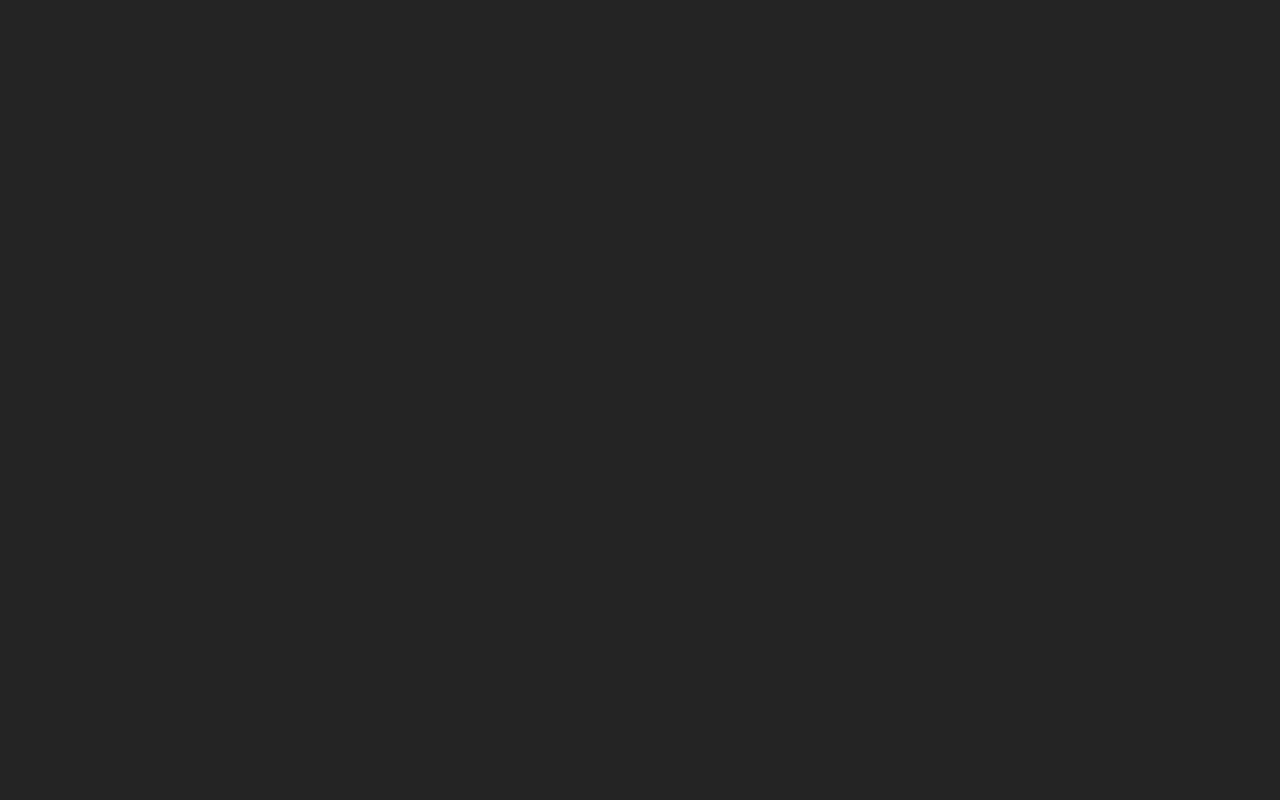
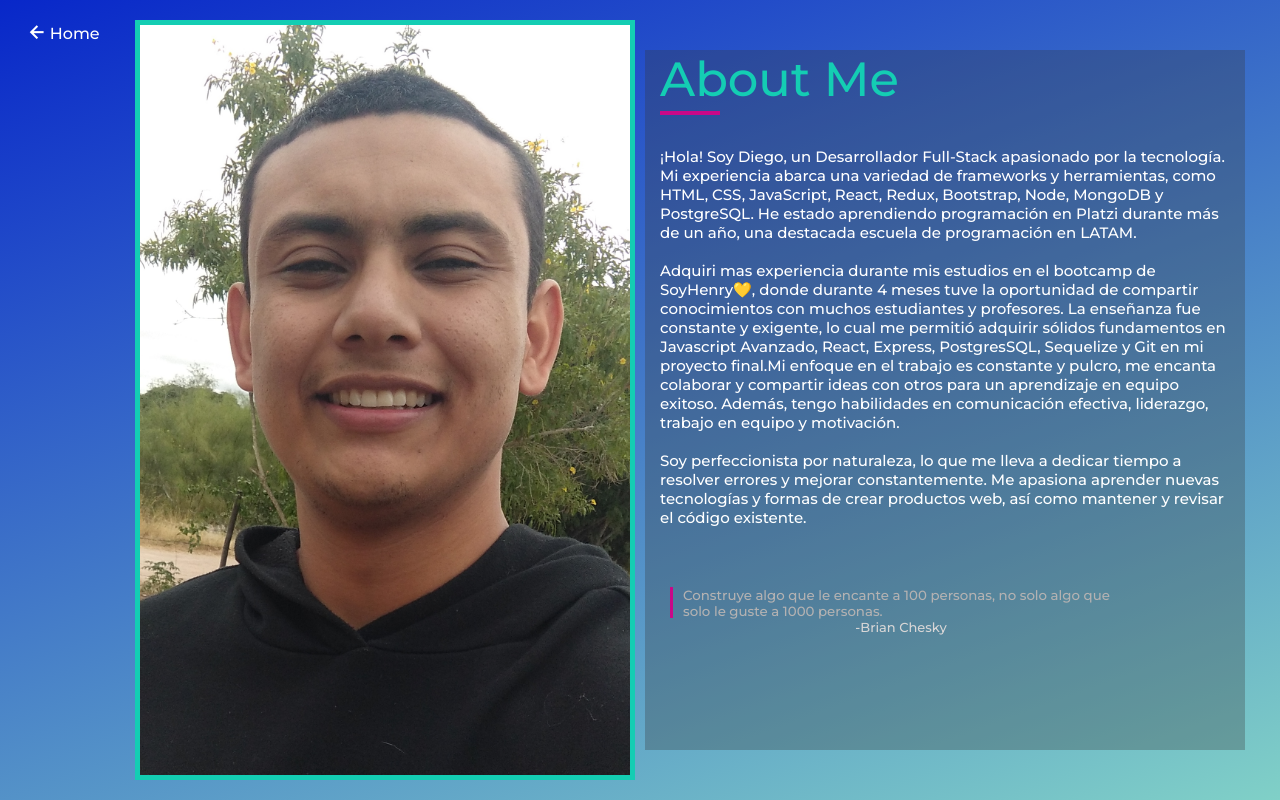
Before and after one commit to diegohansselperez/MyPortfolio, a React (Vite) app: page /aboutme in a window 1280 px wide. Before the commit this address had no page. Built offline with nearby package versions, Linux system fonts and the light colour scheme.

Commit message:
fixed About me

```diff
--- a/src/App.jsx
+++ b/src/App.jsx
@@ -1,10 +1,12 @@
 import { Route, Routes } from "react-router-dom";
 import { Home } from "./components/Home";
+import { AboutMe } from "./pages/Aboutme";
 export function App() {
   return (
     <>
       <Routes>
         <Route exact path="/" element={<Home />} />
+        <Route path="/aboutme" element={<AboutMe />} />
       </Routes>
     </>
   );
--- a/src/components/Header.jsx
+++ b/src/components/Header.jsx
@@ -19,7 +19,7 @@ export function Header() {
             </NavLink>
           </li>
           <li>
-            <NavLink className={style.navbar_li} to="/aboutme">
+            <NavLink className={style.navbar_li} to="/aboutme" onClick>
               About me
             </NavLink>
           </li>
--- a/src/components/Home.jsx
+++ b/src/components/Home.jsx
@@ -4,13 +4,11 @@ import { Footer } from "./Footer";
 import { Header } from "./Header";
 import { Proyectos } from "./Proyectos";
 import { Skills } from "./Skills";
-import { AboutMe } from "../pages/aboutMe";
+import { AboutMe } from "../pages/Aboutme.jsx";
 
 export function Home() {
     return (
-       <>   <Routes>
-                <Route path="/aboutme" element={<AboutMe />} />
-            </Routes>
+       <>
             <Header />
             <Skills />
             <Proyectos />
--- a/src/pages/aboutMe.jsx
+++ b/src/pages/aboutMe.jsx
@@ -1,27 +1,22 @@
-import style from "../styles/Aboutme.module.css"
+import style from "../styles/Aboutme.module.css";
 import { Link } from "react-router-dom";
 
 export function AboutMe() {
-
   return (
     <>
       <body>
         <aside className={style.aside_contain}>
           <ul class={style.menu}>
-            <div class={style.brand}>
-              <h2>
-                D<span>CP</span>
-              </h2>
-            </div>
             <Link className={style.link} to="/">
-                <li><i class='bx bx-left-arrow-alt bx-sm'></i>Home</li>
+              <li>
+                <i class="bx bx-left-arrow-alt bx-sm"></i>Home
+              </li>
             </Link>
           </ul>
         </aside>
         <main>
           <section className={style.container_section}>
-             <div className={style.section_img}>
-            </div>
+            <div className={style.section_img}></div>
             <section className={style.section_text}>
               <div className={style.title_container}>
                 <p className={style.title}>
@@ -31,34 +26,33 @@ export function AboutMe() {
               <div className={style.divider}></div>
               <div className={style.text_container}>
                 <p>
-                   Hola mi nombre es Diego tengo 22 años, soy de Mexico y me
-                   encanta la tecnologia, basicamente estoy cumpliendo mi sueño de
-                   ser Desarrollador Front-end con JavaScript y sus
-                   derivamos en frameworks. Me inspira lo que se
-                   puede hacer con estas tecnologias. Tambien soy aficionado al
-                   Futbol, me encanta la Musica y practico el Atletismo para
-                   despejar la mente.
+                  ¡Hola! Soy Diego, un Desarrollador Full-Stack apasionado por
+                  la tecnología. Mi experiencia abarca una variedad de
+                  frameworks y herramientas, como HTML, CSS, JavaScript, React,
+                  Redux, Bootstrap, Node, MongoDB y PostgreSQL. He estado
+                  aprendiendo programación en Platzi durante más de un año, una
+                  destacada escuela de programación en LATAM.
                 </p>
                 <br />
                 <p>
-                   Llegue al desarrollo web atravez de Platzi, fue por primera
-                   vez que pude crear mi primera pagina con HTML y CSS, despues
-                   me salte a JavaScript que fue una odisea enorme para entender
-                   y manipular el DOM, se logro con un primer proyecto. Fue
-                   creciendo mis ganas de sobre salir y crecer profesionalmente
-                   en esta industria que me decide por ReactJS para ser mi primer
-                   framework y Bootstrapt para los estilos.
+                  Adquiri mas experiencia durante mis estudios en el bootcamp de
+                  SoyHenry💛, donde durante 4 meses tuve la oportunidad de
+                  compartir conocimientos con muchos estudiantes y profesores.
+                  La enseñanza fue constante y exigente, lo cual me permitió
+                  adquirir sólidos fundamentos en Javascript Avanzado, React,
+                  Express, PostgresSQL, Sequelize y Git en mi proyecto final.Mi
+                  enfoque en el trabajo es constante y pulcro, me encanta
+                  colaborar y compartir ideas con otros para un aprendizaje en
+                  equipo exitoso. Además, tengo habilidades en comunicación
+                  efectiva, liderazgo, trabajo en equipo y motivación.
                 </p>
                 <br />
                 <p>
-                   Me considero una persona muy perfecionista al querer llegar a
-                   un trabajo bien hecho y me puedo quedar horas frente a un
-                   computador a tratar de resolver pequeños errores que se
-                   cometen y cambiarlos lo antes posible, me pongo un limite para
-                   cumplir con un trabajo nuevo, al igual que corregir errores.
-                   Me gusta aprender nuevas tecnologias y foermas de crear
-                   productos en la web, asi como darles mantenimiento si es
-                   necesario siempre rebisar su codigo.
+                  Soy perfeccionista por naturaleza, lo que me lleva a dedicar
+                  tiempo a resolver errores y mejorar constantemente. Me
+                  apasiona aprender nuevas tecnologías y formas de crear
+                  productos web, así como mantener y revisar el código
+                  existente.
                 </p>
               </div>
               <article>
@@ -67,7 +61,8 @@ export function AboutMe() {
                   <p className={style.pStyle1}>
                     <em>
                       Construye algo que le encante a 100 personas, no solo algo
-                     que solo le guste a 1000 personas.</em>
+                      que solo le guste a 1000 personas.
+                    </em>
                   </p>
                   <p className={style.pStyle2}>-Brian Chesky</p>
                 </div>
@@ -78,4 +73,4 @@ export function AboutMe() {
       </body>
     </>
   );
-};
+}
--- a/src/styles/Aboutme.module.css
+++ b/src/styles/Aboutme.module.css
@@ -87,8 +87,9 @@ li {
 }
 
 .section_img {
+    border: 5px solid #14cdb3;
     width: 100%;
-    height: 92%;
+    height: 95%;
     background-image: url("../assets/img/img_recortada_fondo.jpg");
     background-position: center center;
     background-size: cover;
```
Lines whose indentation alone changed are shown as unchanged.
